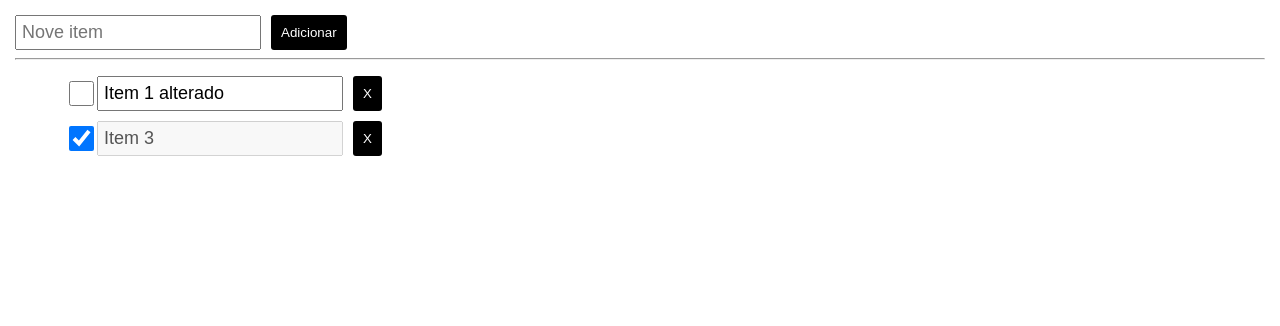
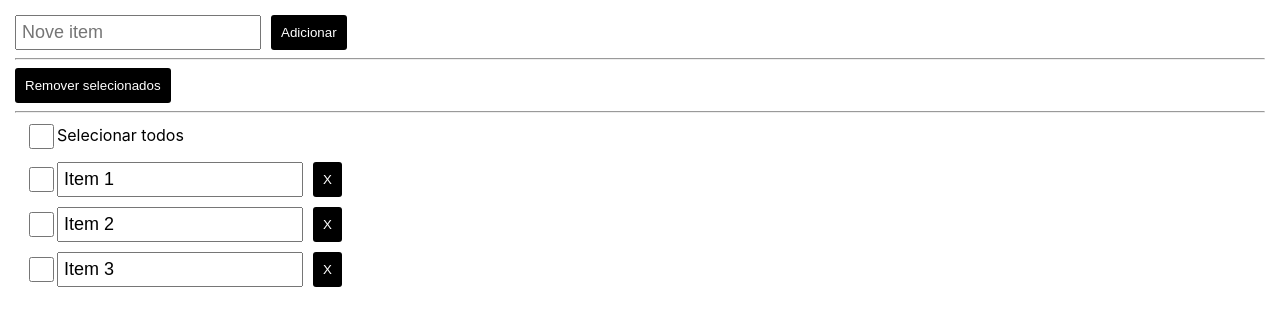
Before and after one commit to vieirabr19/projeto-flux, a React (Create React App) app: page / in a window 1280 px wide. Shown: the top 326 px of the page. Built offline with nearby package versions, Linux system fonts and the light colour scheme; data requests are answered from the project's data file.

Commit message:
Excluir selecionados

```diff
--- a/data/db.json
+++ b/data/db.json
@@ -1,14 +1,19 @@
 {
   "produtos": [
     {
-      "description": "Item 1 alterado",
+      "description": "Item 1",
       "isChecked": false,
       "id": 1
     },
     {
+      "description": "Item 2",
+      "isChecked": false,
+      "id": 2
+    },
+    {
       "description": "Item 3",
-      "isChecked": true,
-      "id": 6
+      "isChecked": false,
+      "id": 3
     }
   ]
 }
--- a/src/App.css
+++ b/src/App.css
@@ -1,5 +1,14 @@
 body{
   padding: 15px;
+}
+
+ul{
+  margin: 0;
+  padding: 0;
+}
+
+.allCheck{
+  margin-left: 10px;
 }
 
 .tw-input{
--- a/src/App.js
+++ b/src/App.js
@@ -8,10 +8,6 @@ import NewItem from './views/components/newItem';
 
 function App() {
   const [list, setList] = useState([]);
-
-  useEffect(() => {
-    getList();
-  },[]);
 
   const getList = async () => {
     const list = await Services.list();
@@ -47,10 +43,37 @@ function App() {
     Services.update(newItem);
   }
 
+  const clear = () => {
+    const done = [];
+    const newList = [];
+
+    list.forEach(item => {
+      item.isChecked ? done.push(item) : newList.push(item);
+    });
+
+    done.forEach(item => remove(item.id));
+    setList(newList);
+  }
+
+  const checkAll = (e) => {
+    list.forEach(item => e ? item.isChecked = true : item.isChecked = false);
+    setList([...list]);
+  }
+
+  useEffect(() => {
+    getList();
+  },[]);
+
   return (
     <div className="App">
       <NewItem onAdd={add} />
       <hr />
+      <button type="button" className="tw-btn" onClick={clear}>Remover selecionados</button>
+      <hr />
+      <label className="allCheck">
+        <input type='checkbox' className='tw-check' onChange={(e) => checkAll(e.target.checked)} />
+        <span>Selecionar todos</span>
+      </label>
       <List list={list} onRemove={remove} onUpdate={update} />
     </div>
   );
--- a/src/views/components/list.js
+++ b/src/views/components/list.js
@@ -1,6 +1,12 @@
+import { useEffect } from 'react';
 import ListItem from './listItem';
 
 export default function List({list, onRemove, onUpdate}){
+
+  useEffect(() => {
+    console.log(list);
+  }, [list])
+
   return (
     <ul>
       {list && list.length === 0 && <div>No itens</div>}
--- a/src/views/components/listItem.js
+++ b/src/views/components/listItem.js
@@ -1,9 +1,11 @@
-import { useRef } from 'react';
+import { useRef, useState } from 'react';
 
 const ListItem = ({item, onRemove, onUpdate}) => {
   const inputRef = useRef();
+  const [isChecked, setIsChecked] = useState(item.isChecked || false);
 
   const check = () => {
+    setIsChecked(!isChecked);
     item.isChecked = !item.isChecked;
     onUpdate(item);
   };
@@ -19,8 +21,8 @@ const ListItem = ({item, onRemove, onUpdate}) => {
 
   return (
     <li className='todo-list-item'>
-      <input type='checkbox' className='tw-check' checked={item.isChecked} onChange={check} />
-      <input type='text' className='tw-input' ref={inputRef} disabled={item.isChecked} defaultValue={item.description} onBlur={update} />
+      <input type='checkbox' className='tw-check' checked={isChecked} onChange={check} />
+      <input type='text' className='tw-input' ref={inputRef} disabled={isChecked} defaultValue={item.description} onBlur={update} />
       <button className='tw-btn' onClick={remove}>X</button>
     </li>
   );
```
